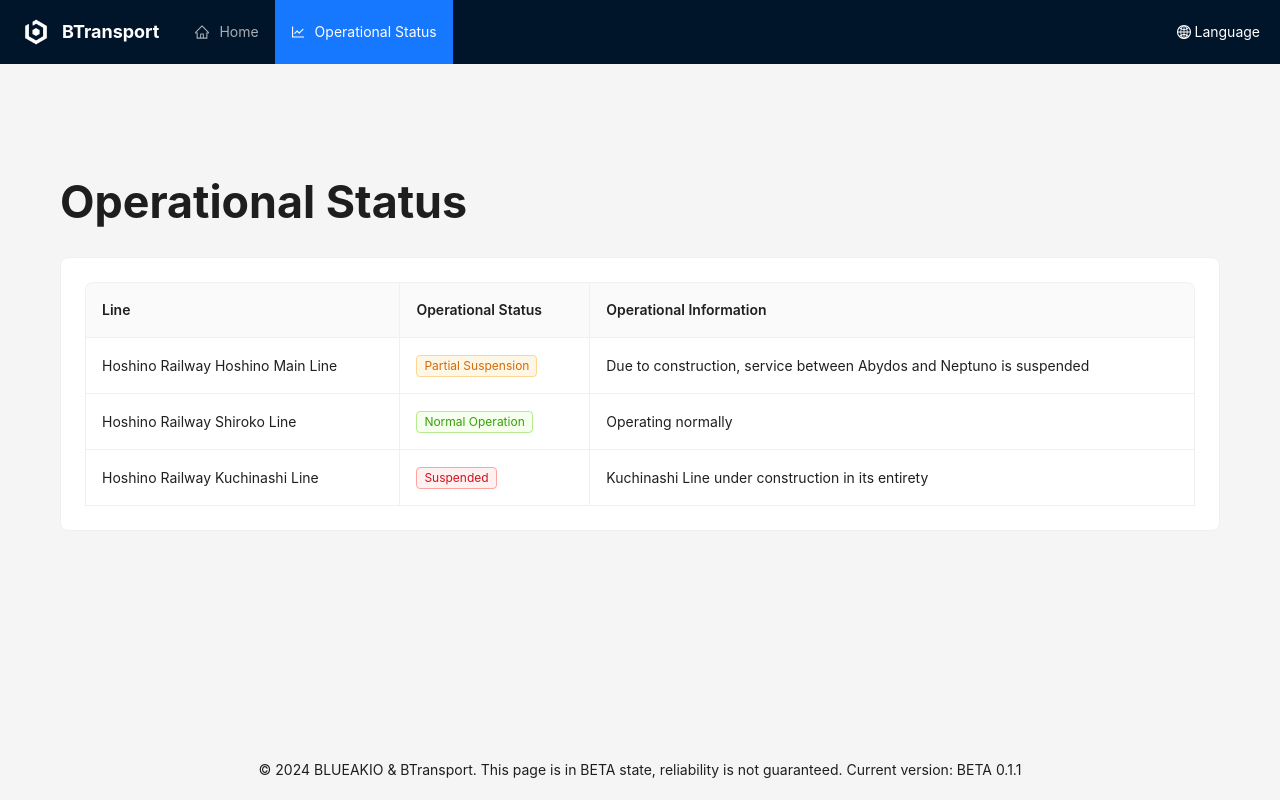
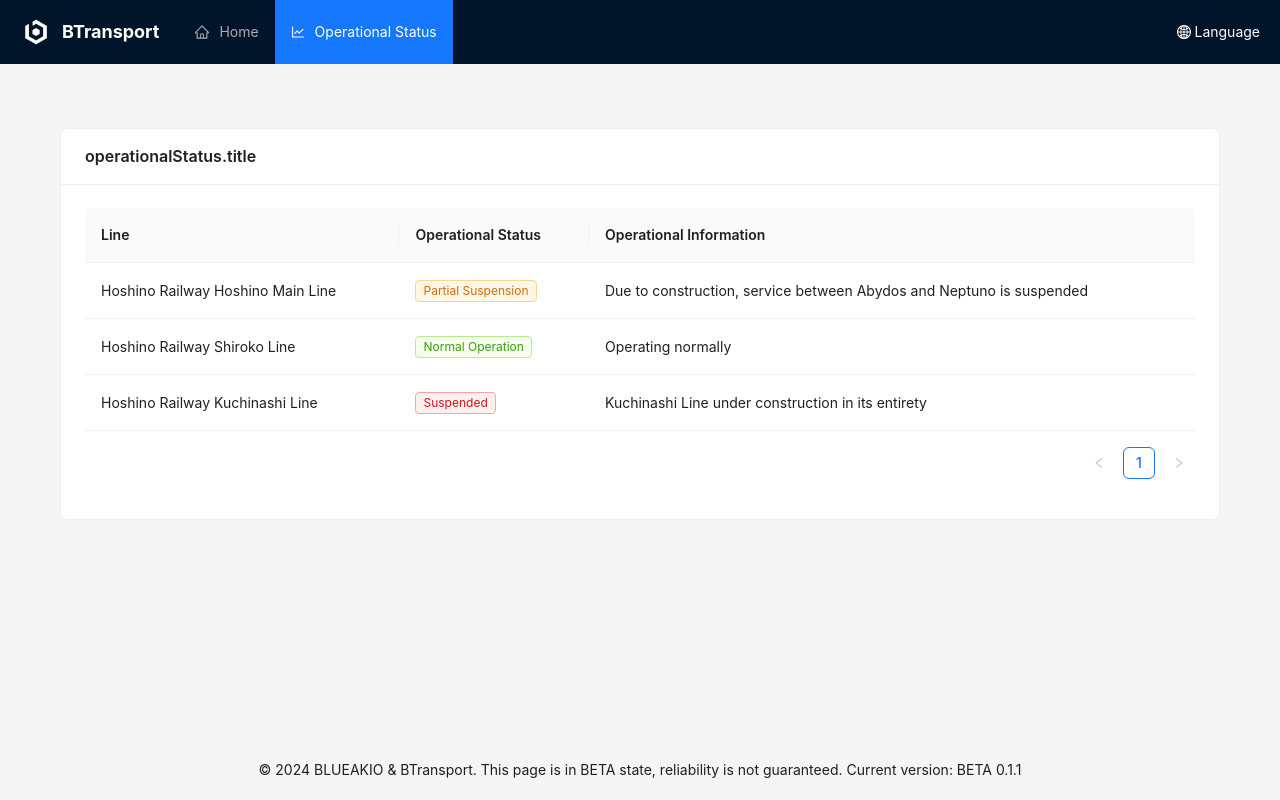
Before and after one commit to BLUEAKIO/Btransport-Website-archive, a React (Vite) app in the folder website/: page /train_info in a window 1280 px wide. Built offline with nearby package versions, Linux system fonts and the light colour scheme.

Commit message:
修复与线路运营状况相关代码内容中未能根据 i18n 语言提供语言文件的情况

```diff
--- a/website/src/components/RealTimeInfo.jsx
+++ b/website/src/components/RealTimeInfo.jsx
@@ -19,12 +19,17 @@ const RealTimeInfo = () => {
   const data = companies.flatMap((company) =>
     company.lines
       .filter((line) => line.operationalStatus !== 'normal')
-      .map((line) => ({
-        key: `${company.id}-${line.id}`,
-        name: `${company.name[currentLanguage] || company.name['en']} ${line.name[currentLanguage] || line.name['en']}`,
-        status: line.operationalStatus,
-        info: line.operationalInfo[currentLanguage] || line.operationalInfo['en'],
-      }))
+      .map((line) => {
+        const companyName = company.name[currentLanguage] || company.name['en'];
+        const lineName = line.name[currentLanguage] || line.name['en'];
+        const operationalInfo = line.operationalInfo[currentLanguage] || line.operationalInfo['en'];
+        return {
+          key: `${company.id}-${line.id}`,
+          name: `${companyName} ${lineName}`,
+          status: line.operationalStatus,
+          info: operationalInfo,
+        };
+      })
   );
 
   if (data.length === 0) {
--- a/website/src/pages/OperationalStatus.jsx
+++ b/website/src/pages/OperationalStatus.jsx
@@ -50,18 +50,10 @@ const OperationalStatus = () => {
   ];
 
   return (
-    <Row justify="center" style={{ marginTop: '20px' }}>
-      <Col xs={24} sm={24} md={24} lg={24} xl={24}>
-        <h1>{t('company.operationalStatus')}</h1>
-        <Card>
-          <Table
-            columns={columns}
-            dataSource={data}
-            pagination={false}
-            bordered
-            scroll={{ x: true }}
-            style={{ width: '100%' }}
-          />
+    <Row gutter={16}>
+      <Col span={24}>
+        <Card title={t('operationalStatus.title')}>
+          <Table dataSource={data} columns={columns} />
         </Card>
       </Col>
     </Row>
```
